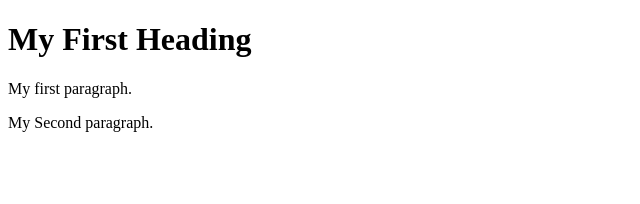
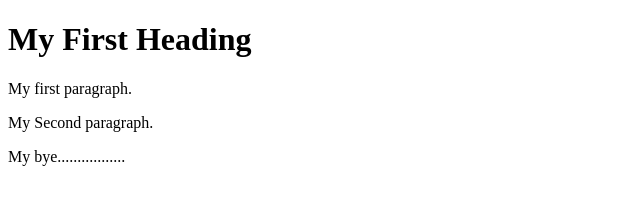
Before and after one commit to chandrahasanvdevops/firsthtml, a plain HTML site: page index.html in a window 1280 px wide. Shown: the whole page, without its empty margins (0-640 px from the left). Drawn offline with Linux system fonts and the light colour scheme.

Commit message:
Update index.html

```diff
--- a/index.html
+++ b/index.html
@@ -4,5 +4,6 @@
 <h1>My First Heading</h1>
 <p>My first paragraph.</p>
 <p>My Second paragraph.</p>
+<p>My bye.................</p>
 </body>
 </html>
```
